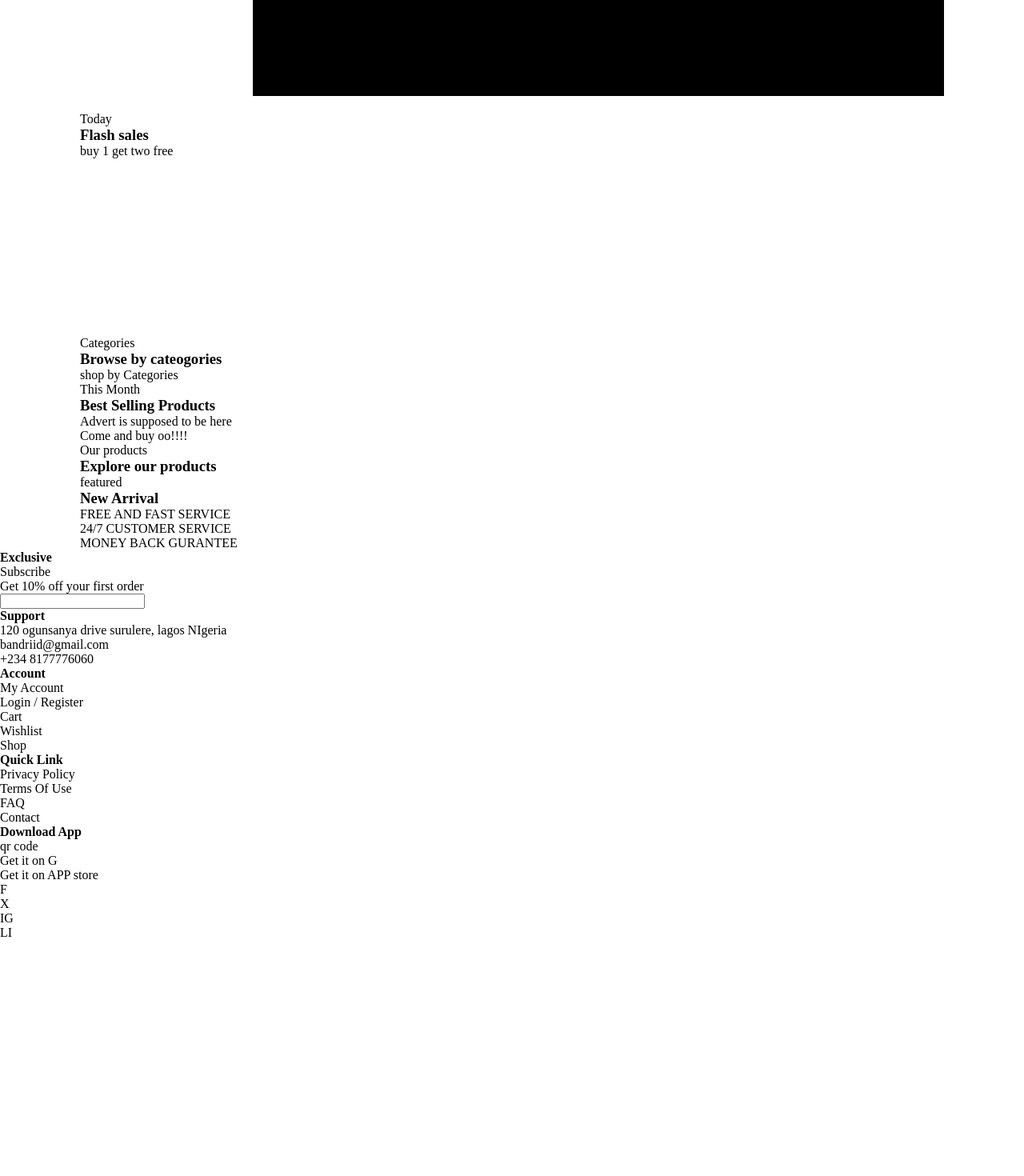
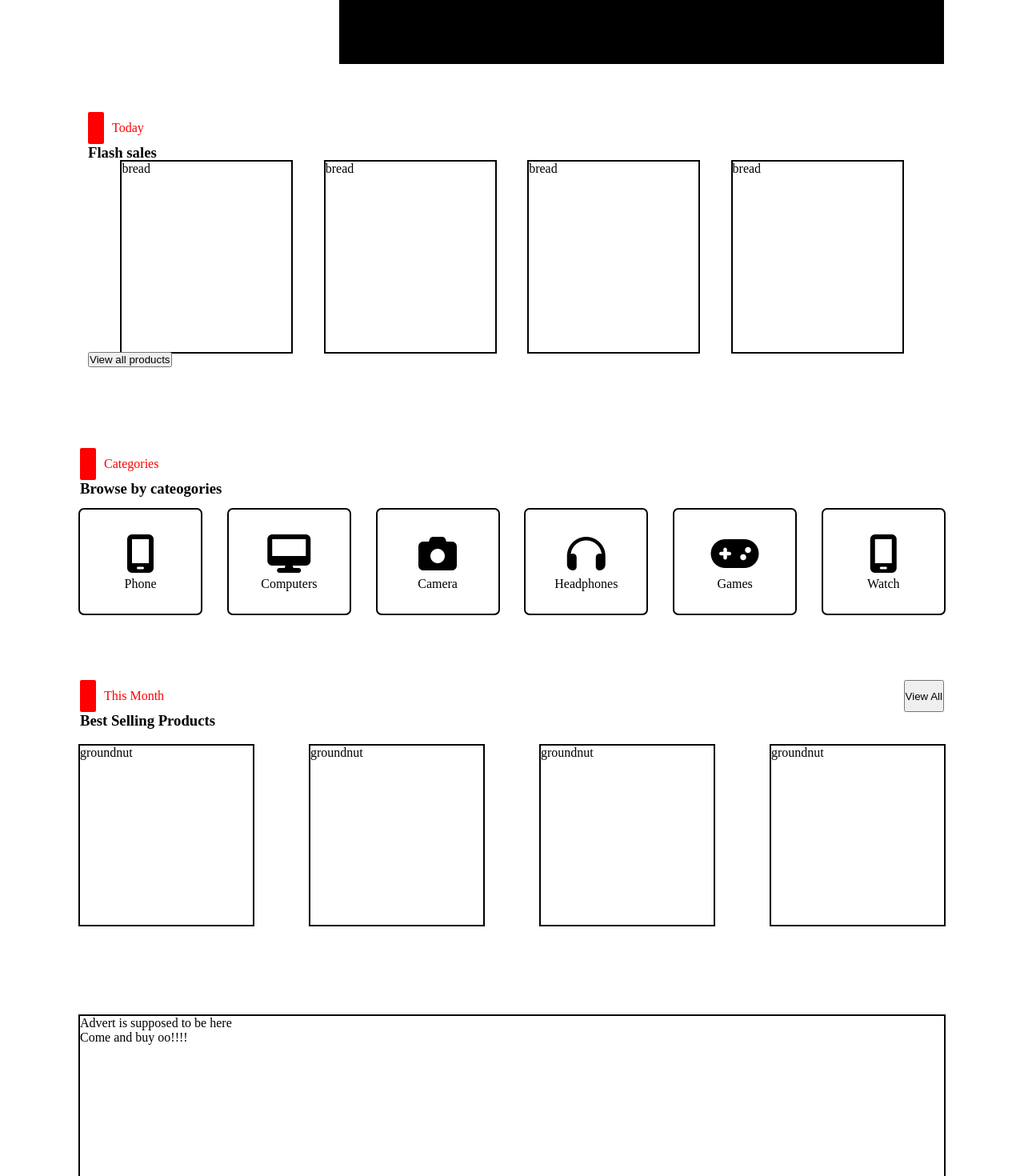
Before and after one commit to guardianprime/bandriid, a React (Vite) app: page / in a window 1280 px wide. Shown: the part 360-1830 px from the top of the page at 80% size. Before the commit the page ends 1535 px from the top, so only its background shows below. Built offline with nearby package versions, Linux system fonts and the light colour scheme.

Commit message:
added some styles

```diff
--- a/src/components/Advert.jsx
+++ b/src/components/Advert.jsx
@@ -1,6 +1,8 @@
+import styles from './Advert.module.css';
+
 function Advert() {
     return (
-        <div>
+        <div className={styles.container}>
             <p>Advert is supposed to be here</p>
             <p> Come and buy oo!!!!</p>
         </div>
--- /dev/null
+++ b/src/components/Advert.module.css
@@ -0,0 +1,5 @@
+.container {
+  outline: 2px solid black;
+  height: 30vh;
+  margin-top: 80px;
+}
--- a/src/components/Categories.jsx
+++ b/src/components/Categories.jsx
@@ -1,7 +1,32 @@
+import styles from './Categories.module.css';
+
 function Categories() {
     return (
-        <div>
-            shop by Categories
+        <div className={styles.container}>
+            <div className={styles.children}>
+                <span className={styles.icon}><i className="fa-solid fa-mobile-screen"></i></span>
+                <span>Phone</span>
+            </div>
+            <div className={styles.children}>
+                <span className={styles.icon}><i className="fa-solid fa-desktop"></i></span>
+                <span>Computers</span>
+            </div>
+            <div className={styles.children}>
+                <span className={styles.icon}><i className="fa-solid fa-camera"></i></span>
+                <span>Camera</span>
+            </div>
+            <div className={styles.children}>
+                <span className={styles.icon}><i className="fa-solid fa-headphones"></i></span>
+                <span>Headphones</span>
+            </div>
+            <div className={styles.children}>
+                <span className={styles.icon}><i className="fa-solid fa-gamepad"></i></span>
+                <span>Games</span>
+            </div>
+            <div className={styles.children}>
+                <span className={styles.icon}><i className="fa-solid fa-mobile-screen"></i></span>
+                <span>Watch</span>
+            </div>
         </div>
     )
 }
--- /dev/null
+++ b/src/components/Categories.module.css
@@ -0,0 +1,20 @@
+.container {
+  display: flex;
+  justify-content: space-between;
+  height: 65%;
+  margin-top: 15px;
+}
+
+.children {
+  width: 14%;
+  outline: 2px solid black;
+  border-radius: 5px;
+  display: flex;
+  flex-direction: column;
+  justify-content: center;
+  align-items: center;
+}
+
+.icon {
+  font-size: 3rem;
+}
--- a/src/components/HeroAdvert.module.css
+++ b/src/components/HeroAdvert.module.css
@@ -1,4 +1,4 @@
 .advert {
-  width: 80%;
+  width: 70%;
   background-color: black;
 }
--- a/src/components/Navbar.module.css
+++ b/src/components/Navbar.module.css
@@ -5,7 +5,7 @@
   height: 60px;
   margin: 0px auto;
   padding: 15px;
-  background-color: #ffffffba;
+  background-color: rgba(255, 255, 255, 0.721);
 }
 
 .ul {
--- a/src/components/ProductShowcase.jsx
+++ b/src/components/ProductShowcase.jsx
@@ -1,7 +1,12 @@
+import styles from './ProductShowcase.module.css'
+
 function ProductShowcase() {
     return (
-        <div>
-            buy 1 get two free
+        <div className={styles.container}>
+            <div className={styles.children}>bread</div>
+            <div className={styles.children}>bread</div>
+            <div className={styles.children}>bread</div>
+            <div className={styles.children}>bread</div>
         </div>
     )
 }
--- /dev/null
+++ b/src/components/ProductShowcase.module.css
@@ -0,0 +1,11 @@
+.container {
+  display: flex;
+  justify-content: space-evenly;
+  width: 100%;
+  height: 70%;
+}
+
+.children {
+  width: 20%;
+  outline: 2px solid black;
+}
--- a/src/index.css
+++ b/src/index.css
@@ -23,13 +23,68 @@ ul {
 .hero {
   display: flex;
   justify-content: space-between;
-  height: 45vh;
+  height: 40vh;
   margin-top: 120px;
 }
 
+section {
+  margin-top: 50px;
+}
+
+.section-wrapper {
+  display: flex;
+  justify-content: space-between;
+}
+
 .section-two {
-  height: 35vh;
-  margin-top: 20px;
+  height: 45vh;
+  padding: 10px;
+}
+
+.section-three {
+  height: 30vh;
+  padding: 20px 0;
+}
+
+.section-four {
+  height: 45vh;
+  padding: 20px 0;
+}
+
+.section-five {
+  height: 70vh;
+  outline: 2px solid black;
+}
+
+.section-five-container {
+  height: 40%;
+  outline: 2px solid green;
+}
+
+/* Best selling height determinaiton using classses passed as props */
+
+.semi {
+  height: 70%;
+}
+
+.full {
+  height: 100%;
+}
+
+/* Design thingy for the sections */
+.design-container {
+  display: flex;
+  width: max-content;
+  align-items: center;
+  color: red;
+}
+
+.design {
+  width: 20px;
+  height: 40px;
+  background-color: red;
+  margin-right: 10px;
+  border-radius: 2px;
 }
 
 header {
@@ -37,3 +92,8 @@ header {
   top: 0;
   width: 100%;
 }
+
+footer {
+  background-color: black;
+  color: white;
+}
--- /dev/null
+++ b/src/pages/BestSelling.jsx
@@ -0,0 +1,16 @@
+/* eslint-disable react/prop-types */
+import styles from './BestSelling.module.css';
+
+
+function BestSelling({ height }) {
+    return (
+        <div className={`${styles.container} ${height}`}>
+            <div className={styles.children}>groundnut</div>
+            <div className={styles.children}>groundnut</div>
+            <div className={styles.children}>groundnut</div>
+            <div className={styles.children}>groundnut</div>
+        </div>
+    )
+}
+
+export default BestSelling
--- /dev/null
+++ b/src/pages/BestSelling.module.css
@@ -0,0 +1,10 @@
+.container {
+  display: flex;
+  justify-content: space-between;
+  margin-top: 20px;
+}
+
+.children {
+  width: 20%;
+  outline: 2px solid black;
+}
--- a/src/pages/HomePage.jsx
+++ b/src/pages/HomePage.jsx
@@ -6,6 +6,7 @@ import HeroAdvert from "../components/HeroAdvert";
 import Navbar from "../components/Navbar";
 import ProductShowcase from "../components/ProductShowcase"
 import Promo from "../components/Promo";
+import BestSelling from "./BestSelling";
 
 
 function HomePage() {
@@ -21,23 +22,42 @@ function HomePage() {
                     <HeroAdvert />
                 </section>
                 <section className="section-two">
-                    <p>Today</p>
+                    <div className="design-container">
+                        <div className="design"></div>
+                        <p>Today</p>
+                    </div>
                     <h3>Flash sales</h3>
                     <ProductShowcase />
+                    <button>View all products</button>
                 </section>
-                <section>
-                    <p>Categories</p>
+                <section className="section-three">
+                    <div className="design-container">
+                        <div className="design"></div>
+                        <p>Categories</p>
+                    </div>
                     <h3>Browse by cateogories</h3>
                     <Categories />
                 </section>
-                <section>
-                    <p>This Month</p>
+                <section className="section-four">
+                    <div className="section-wrapper">
+                        <div className="design-container">
+                            <div className="design"></div>
+                            <p>This Month</p>
+                        </div>
+                        <button>View All</button>
+                    </div>
                     <h3>Best Selling Products</h3>
+                    <BestSelling height="semi" />
                 </section>
                 <Advert />
-                <section>
-                    <p>Our products</p>
+                <section className="section-five">
+                    <div className="design-container">
+                        <div className="design"></div>
+                        <p>Our products</p>
+                    </div>
                     <h3>Explore our products</h3>
+                    <div className="section-five-container"> <BestSelling height="full" /></div>
+                    <div className="section-five-container">  <BestSelling height="full" /></div>
                 </section>
                 <section>
                     <p>featured</p>
```
